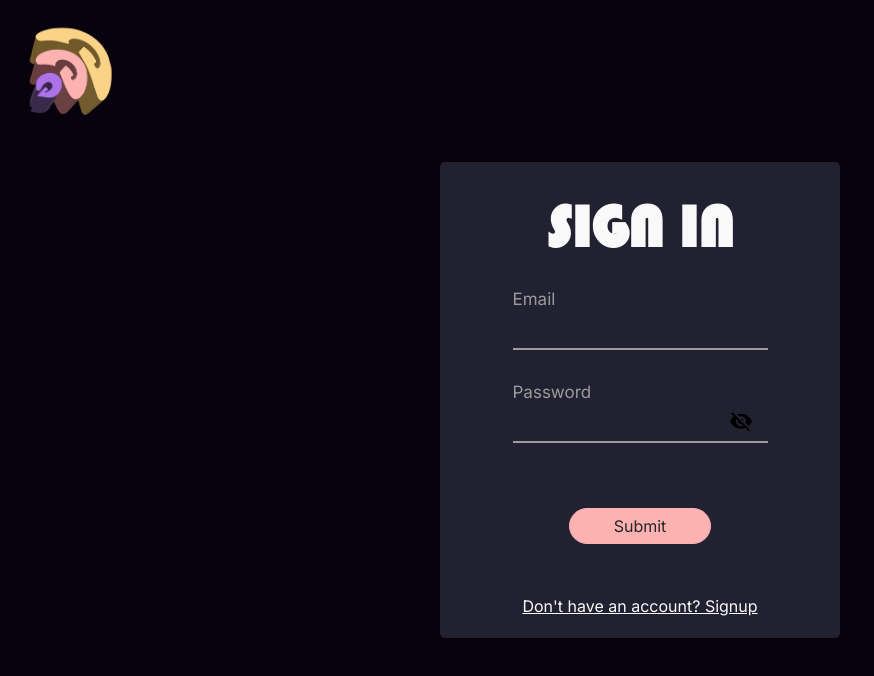
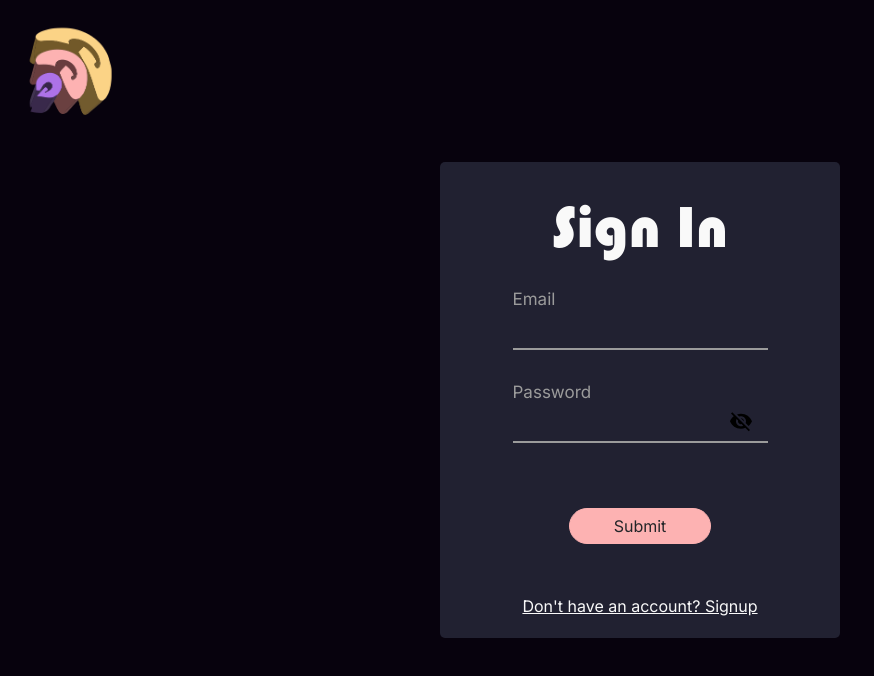
Before and after one commit to C2dricLeroy/groovz-front2, a Next.js app: page /signin in a window 1280 px wide. Shown: the top 676 px of the page, without its empty margins (0-874 px from the left). Built offline with nearby package versions, Linux system fonts and the light colour scheme; a web font is replaced by a local one.

Commit message:
fix(ui): correct font utilization

```diff
--- a/src/app/globals.css
+++ b/src/app/globals.css
@@ -29,6 +29,6 @@ body {
 }
 
 @font-face {
-  font-family: 'Bahaus';
-  src: url('../../public/bauhaus-93.ttf') format('truetype');
+  font-family: 'Bauhaus';
+  src: url('/bauhaus-93.ttf') format('truetype');
 }
--- a/src/app/signin/page.tsx
+++ b/src/app/signin/page.tsx
@@ -21,7 +21,7 @@ function Login() {
                 <img src='/Groovz.png' alt="Groovz logo" className={styles.logo} width={100} height={100}/>
             </Link>
             <div className={styles.container}>
-                <h1 className={styles.title}>SIGN IN</h1>
+                <h1 className={styles.title}>Sign In</h1>
                 <form className={styles.form} onSubmit={signinViewModel.signinSubmit}>
                     <div className={`${styles.formGroup} ${styles.field}`}>
                         <label className={styles.formLabel} htmlFor="Email">Email</label>
--- a/src/app/signin/styles.module.css
+++ b/src/app/signin/styles.module.css
@@ -14,8 +14,8 @@
 .title {
     font-size: 60px;
     color: #F9F9F9;
-    font-weight: bold;
-    font-family: Bahaus, sans-serif;
+
+    font-family: Bauhaus, sans-serif;
 }
 
 .formGroup {
--- a/src/app/signup/page.tsx
+++ b/src/app/signup/page.tsx
@@ -15,7 +15,7 @@ function Signup() {
                 <img src='/Groovz.png' alt="Groovz logo" className={styles.logo} width={100} height={100}/>
             </Link>
             <div className={styles.container}>
-                <h1 className={styles.title}>SIGN UP</h1>
+                <h1 className={styles.title}>Sign Up</h1>
                 <div className={styles.form}>
                     <div className={`${styles.formGroup} ${styles.field}`}>
                         <label className={styles.formLabel} htmlFor="username">Username</label>
--- a/src/app/signup/styles.module.css
+++ b/src/app/signup/styles.module.css
@@ -42,12 +42,10 @@
     border-image-slice: 1;
 }
 
-
 .title {
     font-size: 60px;
     color: #F9F9F9;
-    font-weight: 300;
-    font-family: 'Bahaus', sans-serif;
+    font-family: 'Bauhaus', sans-serif;
 }
 
 .container {
@@ -63,7 +61,6 @@
     max-width: 500px;
     height: auto;
     border-radius: 5px;
-
 }
 
 .page {
@@ -105,7 +102,6 @@
     margin-bottom: 10px;
 }
 
-
 .logo {
     position: absolute;
     top: 10px;
```
